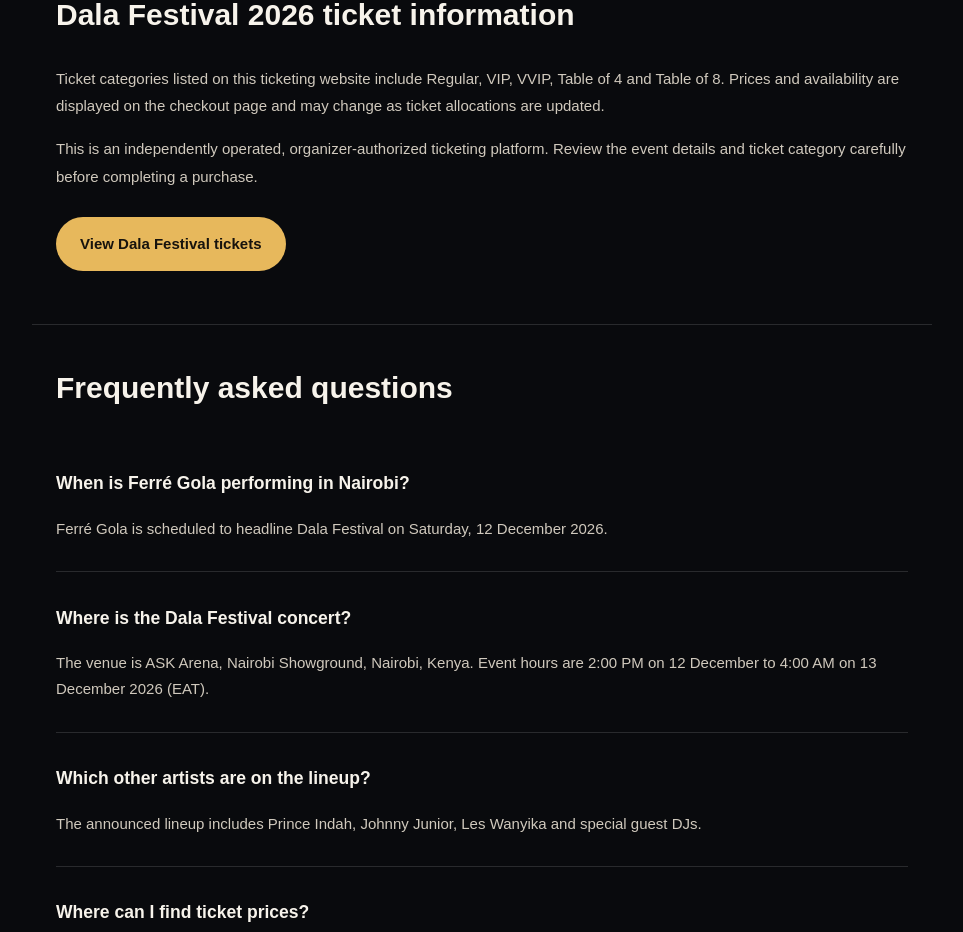
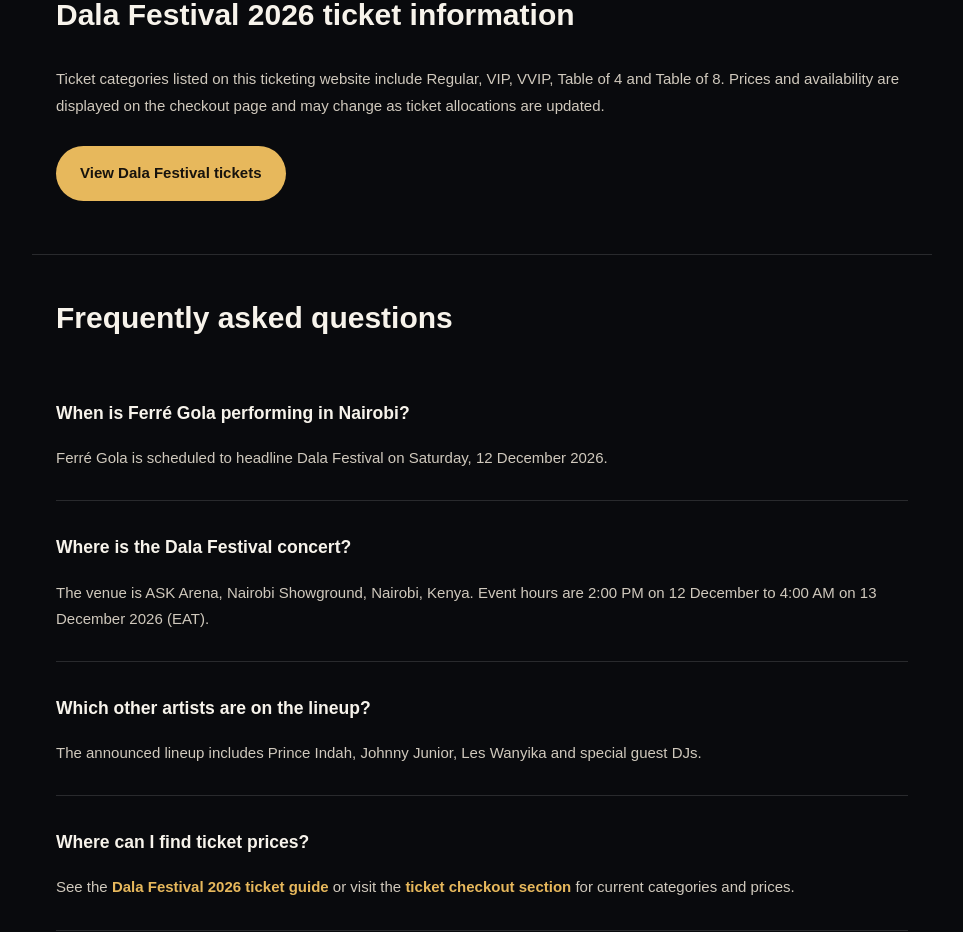
Before and after one commit to robinsonb254/dala-festival-ticketing, a Next.js app: page /ferre-gola-nairobi-december-2026 in a window 1280 px wide. Shown: the part 1680-2612 px from the top of the page, without its empty margins (158-1121 px from the left). Built offline with nearby package versions, Linux system fonts and the light colour scheme.

Commit message:
Remove positioning statement from Ferré Gola page

```diff
--- a/app/ferre-gola-nairobi-december-2026/page.tsx
+++ b/app/ferre-gola-nairobi-december-2026/page.tsx
@@ -86,7 +86,6 @@ export default function FerreGolaNairobiArticle() {
         <section style={{ ...sectionStyle, borderTop: "1px solid #292a2d" }}>
           <h2 style={{ fontSize: 30, marginTop: 0 }}>Dala Festival 2026 ticket information</h2>
           <p style={{ color: "#d0c9bd", lineHeight: 1.85 }}>Ticket categories listed on this ticketing website include Regular, VIP, VVIP, Table of 4 and Table of 8. Prices and availability are displayed on the checkout page and may change as ticket allocations are updated.</p>
-          <p style={{ color: "#d0c9bd", lineHeight: 1.85 }}>This is an independently operated, organizer-authorized ticketing platform. Review the event details and ticket category carefully before completing a purchase.</p>
           <p style={{ marginTop: 26 }}><Link href="/#tickets" style={ctaStyle}>View Dala Festival tickets</Link></p>
         </section>
 
```
